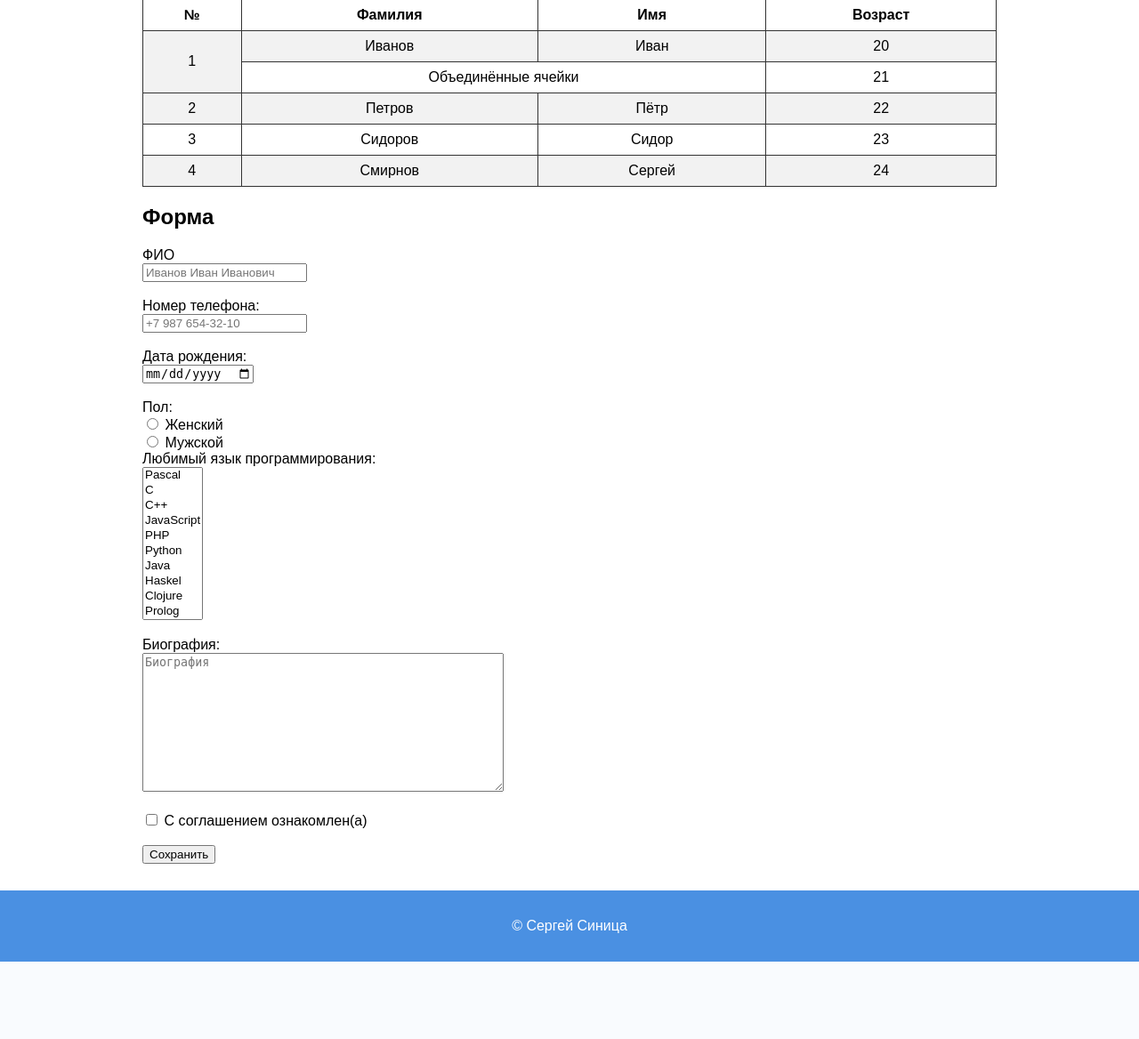
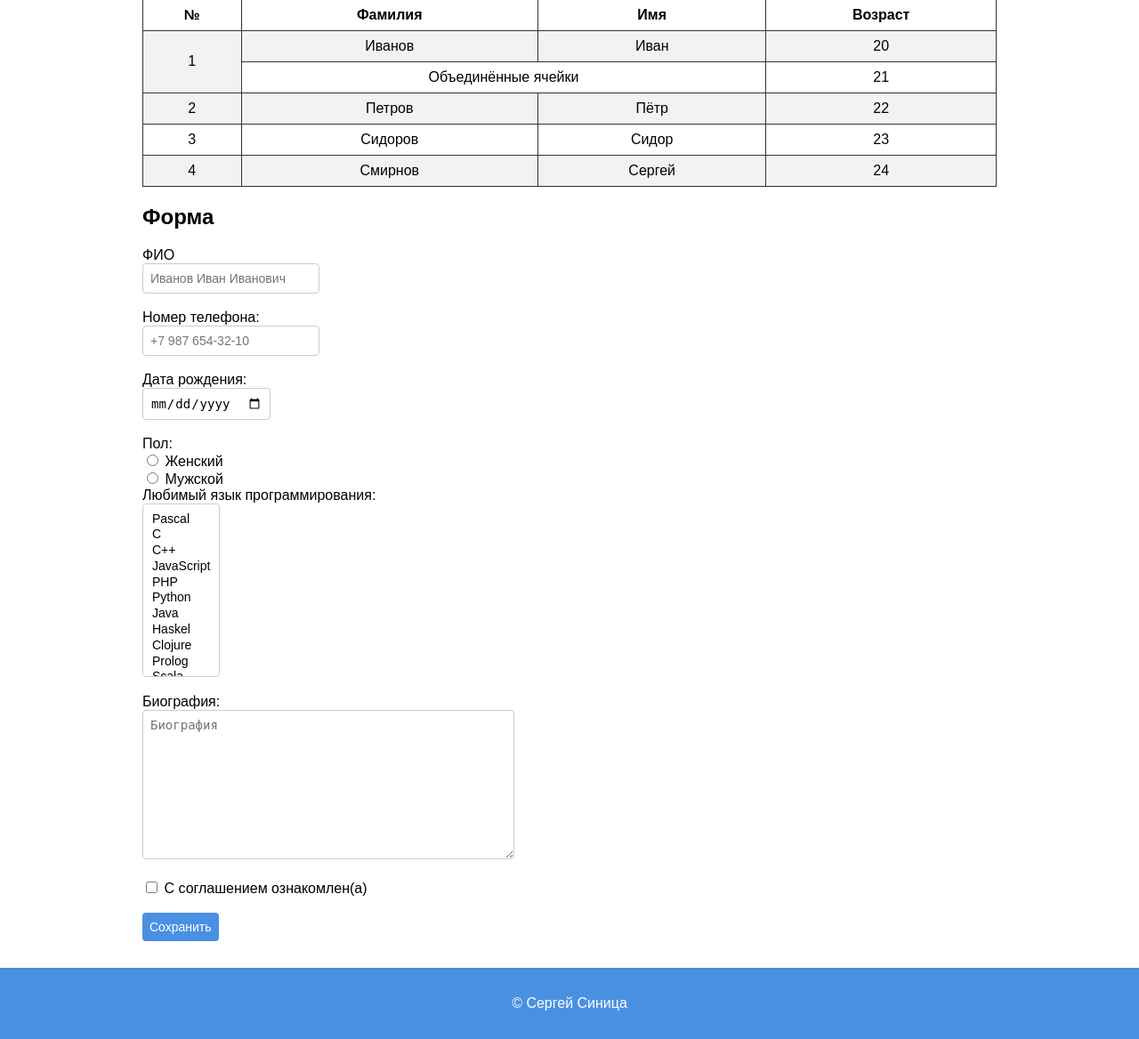
Before and after one commit to Anile7/Anile7.github.io, a PHP site: page / in a window 1280 px wide. Shown: the part 1035-2203 px from the top of the page at 89% size. Before the commit the page ends 2116 px from the top, so only its background shows below. Run offline with PHP 8.4, Linux system fonts and the light colour scheme.

Commit message:
Update style.css

```diff
--- a/style.css
+++ b/style.css
@@ -74,3 +74,38 @@ footer {
     text-align: center;
     padding: 15px;
 }
+
+
+/* Форма */
+form {
+    display: flex;
+    flex-direction: column;
+    gap: 10px;
+    max-width: 400px;
+    margin: 20px auto;
+}
+
+input, select, textarea, button {
+    padding: 8px;
+    border: 1px solid #ccc;
+    border-radius: 4px;
+    font-size: 14px;
+}
+
+button {
+    background: #4A90E2;
+    color: white;
+    border: none;
+    cursor: pointer;
+}
+
+button:hover {
+    background: #357ABD;
+}
+
+@media (max-width: 600px) {
+    header nav ul {
+        flex-direction: column;
+        gap: 10px;
+    }
+}
```
